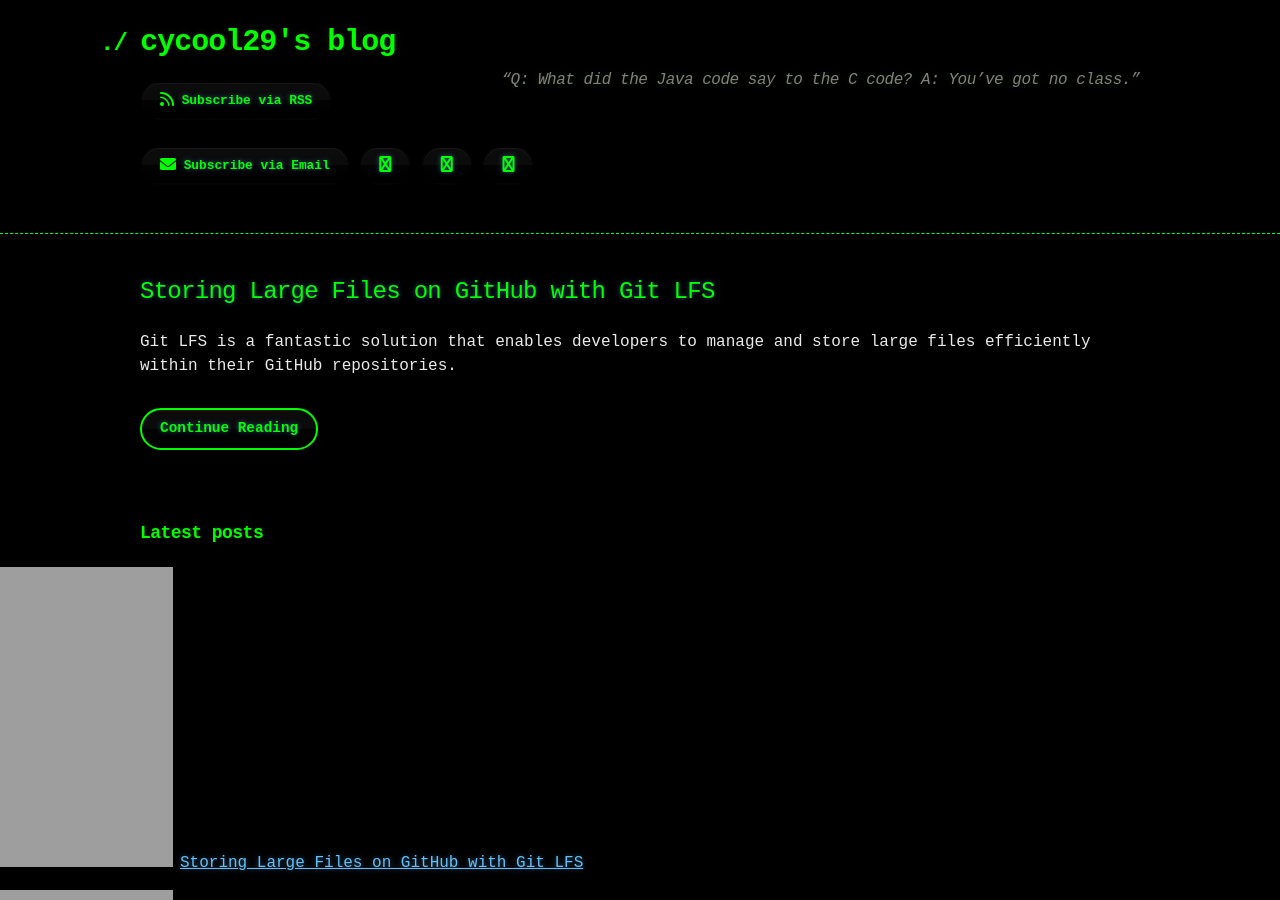
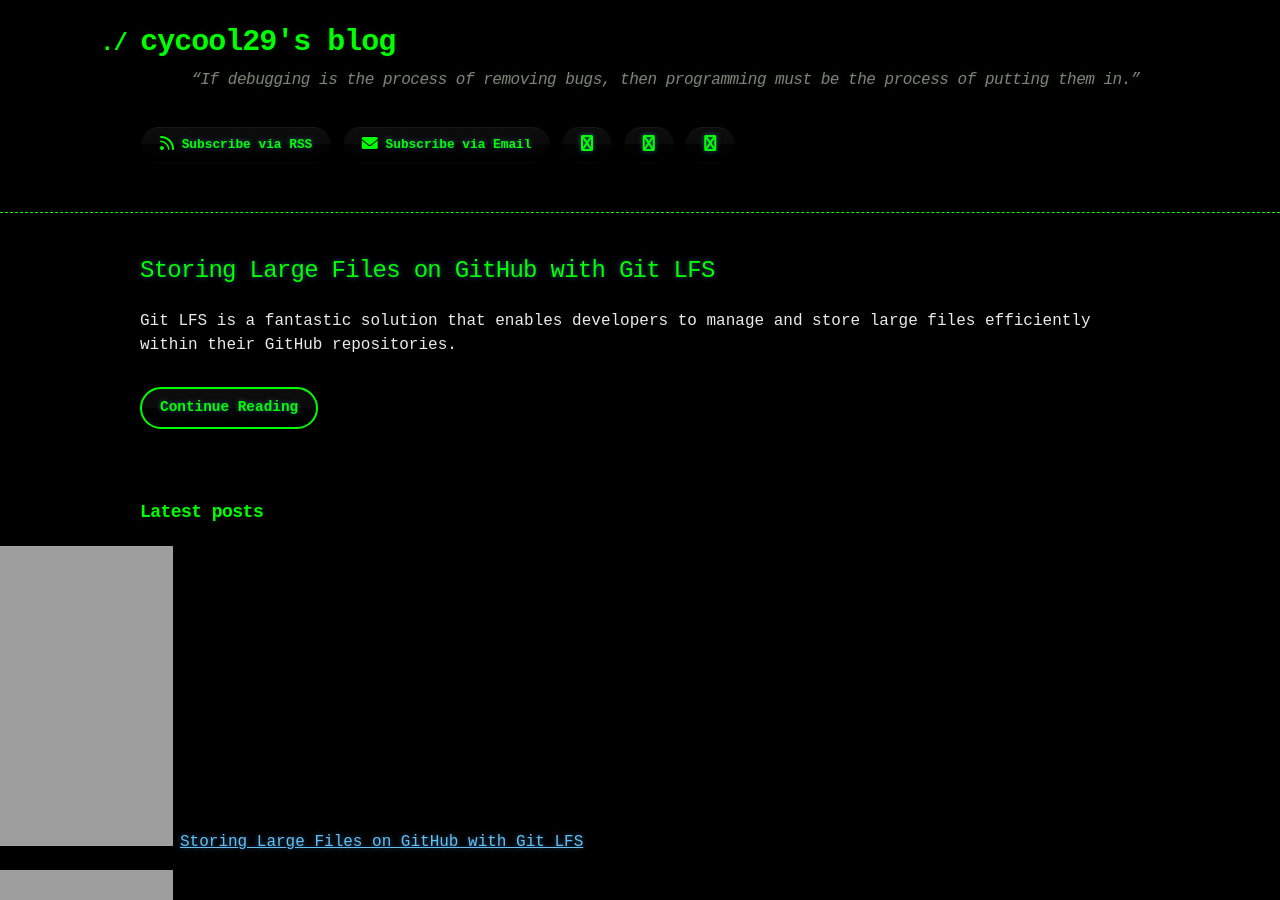
Before and after one commit to cycool29/cycool29.github.io, a Jekyll site: the page built from index.md, in a window 1280 px wide and 900 px high. Built offline with Jekyll 4.4.1, drawn with Linux system fonts in a browser that asks for light colours; a style sheet for code colours, icons or effects is not loaded.

Commit message:
Update quotes

```diff
--- a/_config.yml
+++ b/_config.yml
@@ -1,5 +1,5 @@
 title: cycool29's blog
-description: "“Q: What did the Java code say to the C code? A: You’ve got no class.” "
+description: "“If debugging is the process of removing bugs, then programming must be the process of putting them in.” "
 bio: A high school student. Intermediate in Python, Git, Bash. Learning JavaScript. He/Him. "
 author: cycool29
 url: https://cycool29.github.io
```
